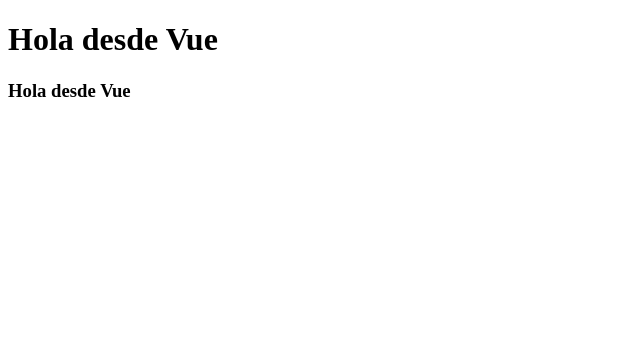
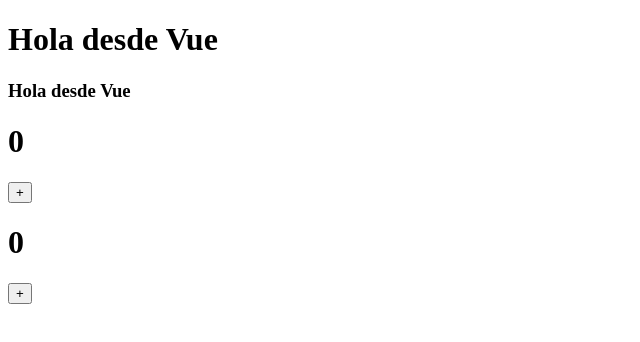
Before and after one commit to KronosSolucionesTIC/vue, a plain HTML site: page componentes.html in a window 1280 px wide. Shown: the whole page, without its empty margins (0-640 px from the left). Drawn offline with nearby package versions, Linux system fonts and the light colour scheme.

Commit message:
Componentes

```diff
--- a/componentes.html
+++ b/componentes.html
@@ -4,15 +4,26 @@
         <title>
             Componentes
         </title>
+        <script src="https://cdn.jsdelivr.net/npm/vue/dist/vue.js">
+        </script>
+        <script src="componentes/saludo.js">
+        </script>
+        <script src="componentes/contador.js">
+        </script>
     </head>
     <body>
         <div id="app">
             <saludo>
             </saludo>
+            <contador>
+            </contador>
+            <contador>
+            </contador>
         </div>
-        <script src="https://cdn.jsdelivr.net/npm/vue/dist/vue.js">
-        </script>
-        <script src="componentes.js">
+        <script type="text/javascript">
+            new Vue({
+    			el: '#app'
+			});
         </script>
     </body>
 </html>
--- /dev/null
+++ b/componentes/contador.js
@@ -0,0 +1,13 @@
+Vue.component('contador', {
+    template: `
+    <div>
+        <h1>{{numero}}</h1>
+        <button @click="numero++">+</button>
+    </div>
+    `,
+    data() {
+        return {
+            numero: 0
+        }
+    }
+});
--- a/componentes.js
+++ b/componentes/saludo.js
@@ -11,6 +11,3 @@
         }
     }
 });
-new Vue({
-    el: '#app'
-});
```
